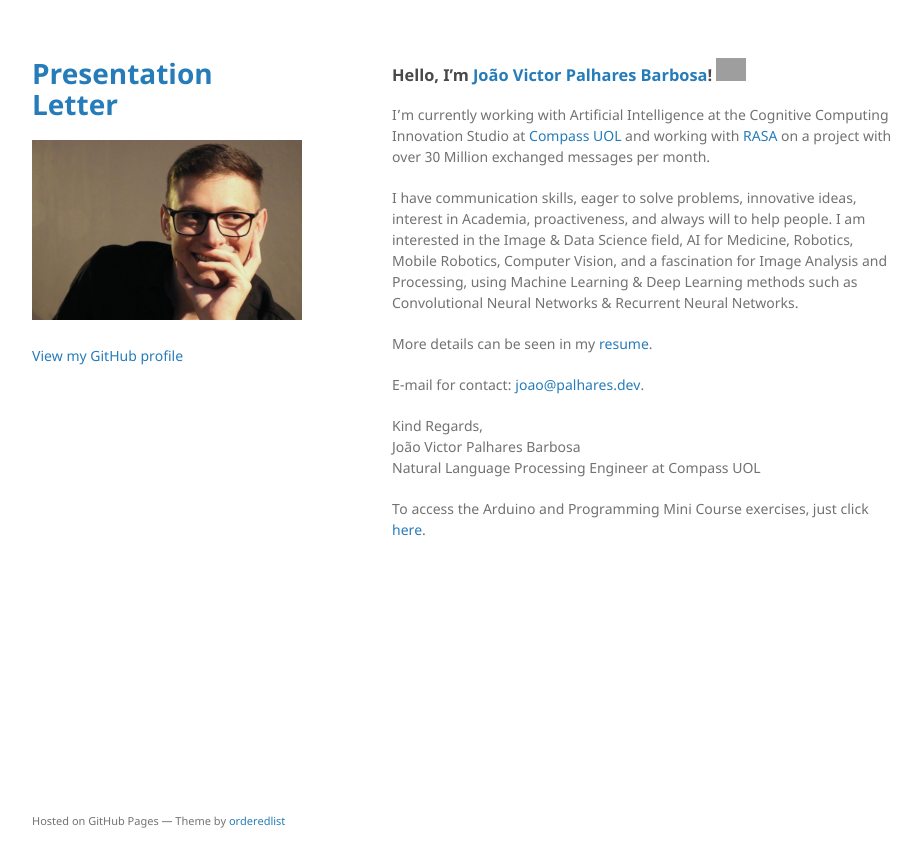
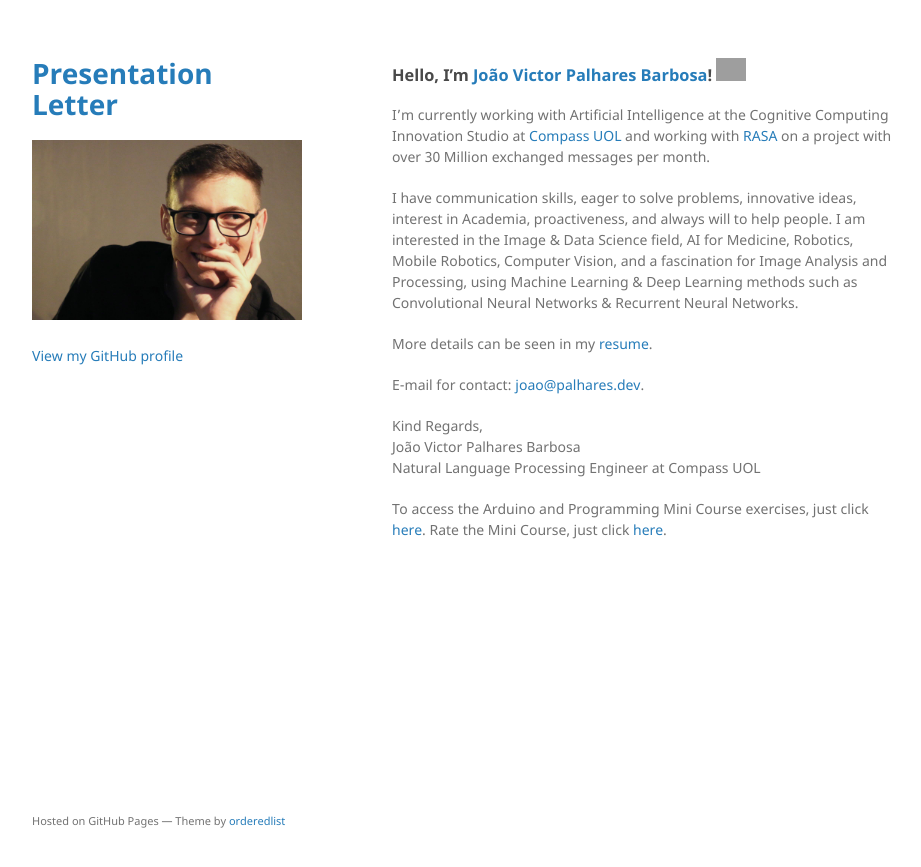
Before and after one commit to joaoavanzini/joaoavanzini.github.io, a Jekyll site: the page built from index.md, in a window 1280 px wide. Shown: the top 867 px of the page, without its empty margins (178-1099 px from the left). Built offline with Jekyll 4.4.1, drawn with Linux system fonts in a browser that asks for light colours; the repository's description, which GitHub fills in, is left out; our own code applies the rules of GitHub Pages for plain Markdown files; grey boxes are pictures that could not be loaded.

Commit message:
Adicionei a opção de classificação do Minicurso

```diff
--- a/index.md
+++ b/index.md
@@ -18,3 +18,4 @@ Natural Language Processing Engineer at Compass UOL
 
 
 To access the Arduino and Programming Mini Course exercises, just click [here](./assets/src/exercicios_arduino.pdf).
+Rate the Mini Course, just click [here](https://forms.gle/xRQjVZKFHMjHXuqPA).
```
